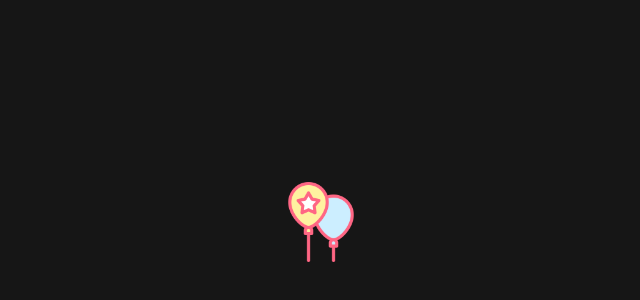
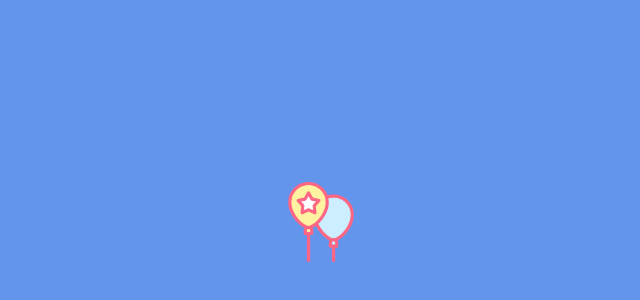
Before and after one commit to estartandodevs-course/boom-game, a plain HTML site: page index.html in a window 1280 px wide. Shown: the part 394-694 px from the top of the page, without its empty margins (167-807 px from the left). Drawn offline with Linux system fonts and the light colour scheme.

Commit message:
Alterando background

```diff
--- a/styles.css
+++ b/styles.css
@@ -12,7 +12,7 @@ body {
 .container-baloes {
   height: 100%;
   width: 100%;
-  background-color: #161616;
+  background-color:cornflowerblue;
 }
 
 .balao {
```
